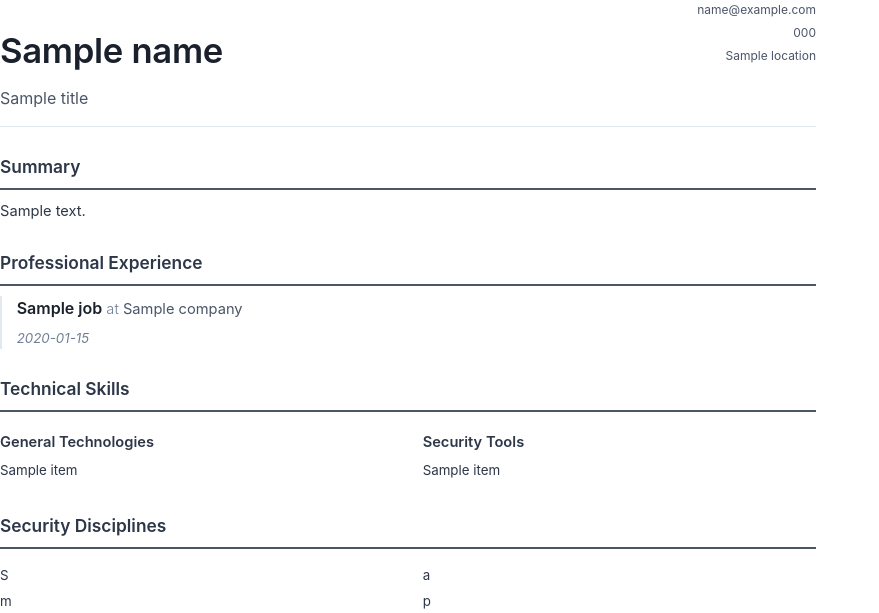
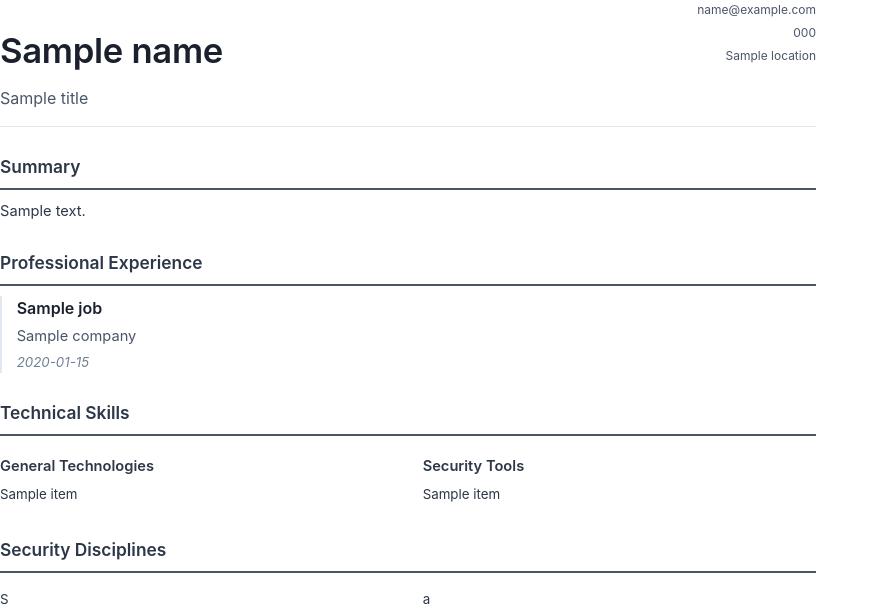
Before and after one commit to rivetgeek/resume-builder, a Python web app: template templates/html/contemporary.html.j2 in a window 1280 px wide. Shown: the top 613 px of the page, without its empty margins (0-879 px from the left). Run offline with Jinja, Linux system fonts and the light colour scheme; the template is opened without the code that fills it: most values are stand-ins (such as "Sample title", 1, 10 or a date in 2020).

Commit message:
Minor change to public templates: Moved company name to below title for better readability

```diff
--- a/templates/html/contemporary.html.j2
+++ b/templates/html/contemporary.html.j2
@@ -85,31 +85,23 @@
       border-left: 2px solid #e2e8f0;
       padding-left: 1em;
     }
-    .job-header {
-      margin-bottom: 0.4em;
-    }
     .job-title {
       font-size: 12pt;
       font-weight: 600;
       color: #1a202c;
-      display: inline;
+      margin-bottom: 0.2em;
     }
     .job-company {
       font-size: 11pt;
       font-weight: 400;
       color: #4a5568;
-      display: inline;
-    }
-    .job-company::before {
-      content: " at ";
-      color: #718096;
-      font-weight: 300;
+      margin-bottom: 0.2em;
     }
     .job-dates {
       font-size: 10pt;
       font-style: italic;
       color: #718096;
-      margin-top: 0.2em;
+      margin-bottom: 0.5em;
     }
     ul {
       list-style-type: none;
@@ -182,10 +174,8 @@
       <h2>Professional Experience</h2>
       {% for job in experience %}
         <div class="job-block">
-          <div class="job-header">
-            <span class="job-title">{{ job.title }}</span>
-            <span class="job-company">{{ job.company }}</span>
-          </div>
+          <div class="job-title">{{ job.title }}</div>
+          <div class="job-company">{{ job.company }}</div>
           <div class="job-dates">{{ job.dates }}</div>
           {% set clean_bullets = job.bullets | map('string') | reject('equalto', '') | list %}
           {% if clean_bullets %}<ul>{% for bullet in clean_bullets %}<li>• {{ bullet }}</li>{% endfor %}</ul>{% endif %}
```
Also changed, not shown: templates/html/classic-professional.html.j2 (+5 -11 lines), templates/html/modern-minimal.html.j2 (+5 -14 lines).
